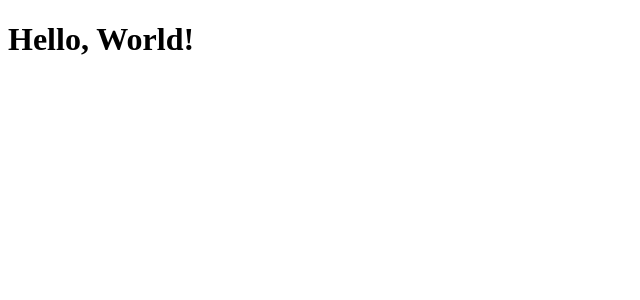
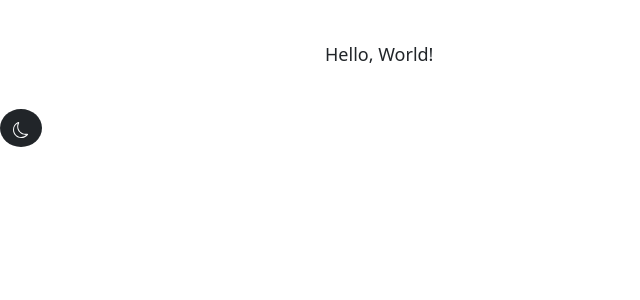
Before and after one commit to ChobbyCode/ChobbyCode.github.io, a React (Vite) app: page / in a window 1280 px wide. Shown: the top 300 px of the page, without its empty margins (0-640 px from the left). Built offline with nearby package versions, Linux system fonts and the light colour scheme.

Commit message:
Dark Mode

```diff
--- a/package.json
+++ b/package.json
@@ -10,6 +10,7 @@
     "preview": "vite preview"
   },
   "dependencies": {
+    "bootstrap": "^5.3.3",
     "react": "^18.2.0",
     "react-dom": "^18.2.0",
     "wouter": "^3.1.2"
--- a/src/App.tsx
+++ b/src/App.tsx
@@ -1,3 +1,8 @@
+// Global DefaultStyles.css
+import "./assets/styles/DefaultStyles.css"
+// Bootstrap
+import "bootstrap/dist/css/bootstrap.css"
+
 import { Link, Route } from "wouter";
 
 // pages
@@ -5,9 +10,32 @@ import HomePage from "./components/pages/HomePage.tsx"
 
 function App() {
 
+  let LightTheme: boolean = true;
+
+  const ChangeTheme = () => {
+    if(LightTheme){
+      LightTheme = false;
+      document.body.style.backgroundColor = "#0d1b2a";
+      document.body.style.color = "#ffffff";
+    } else {
+      LightTheme = true;
+      document.body.style.backgroundColor = "#ffffff";
+      document.body.style.color = "#4D4D4D"
+    }
+  };
+
   return (
     <div>
-      <Route path="/" component={HomePage}>toast</Route>
+      <div>
+        <Route path="/" component={HomePage}>toast</Route>
+      </div>
+      <div>
+        <button className="btn bg-dark text-light rounded-circle" onClick={ChangeTheme}>
+          <svg xmlns="http://www.w3.org/2000/svg" width="16" height="16" fill="currentColor" class="bi bi-moon" viewBox="0 0 16 16">
+            <path d="M6 .278a.77.77 0 0 1 .08.858 7.2 7.2 0 0 0-.878 3.46c0 4.021 3.278 7.277 7.318 7.277q.792-.001 1.533-.16a.79.79 0 0 1 .81.316.73.73 0 0 1-.031.893A8.35 8.35 0 0 1 8.344 16C3.734 16 0 12.286 0 7.71 0 4.266 2.114 1.312 5.124.06A.75.75 0 0 1 6 .278M4.858 1.311A7.27 7.27 0 0 0 1.025 7.71c0 4.02 3.279 7.276 7.319 7.276a7.32 7.32 0 0 0 5.205-2.162q-.506.063-1.029.063c-4.61 0-8.343-3.714-8.343-8.29 0-1.167.242-2.278.681-3.286"/>
+          </svg>
+        </button>
+      </div>
     </div>
   );
 }
--- /dev/null
+++ b/src/assets/styles/DefaultStyles.css
@@ -0,0 +1,10 @@
+
+
+.content {
+  margin: 40px auto;
+  max-width: 650px;
+  line-height: 1.6;
+  font-size: 18px;
+  color: inherit;
+  padding: 0 10px;
+}
--- a/src/components/pages/HomePage.tsx
+++ b/src/components/pages/HomePage.tsx
@@ -1,7 +1,10 @@
-
 
 function HomePage() {
-  return <h1>Hello, World!</h1>
+  return (
+    <div className="content">
+      Hello, World!
+    </div>
+  )
 }
 
 export default HomePage;
```
Also changed, not shown: 1 other file (tests, documents, lock files or other folders).
